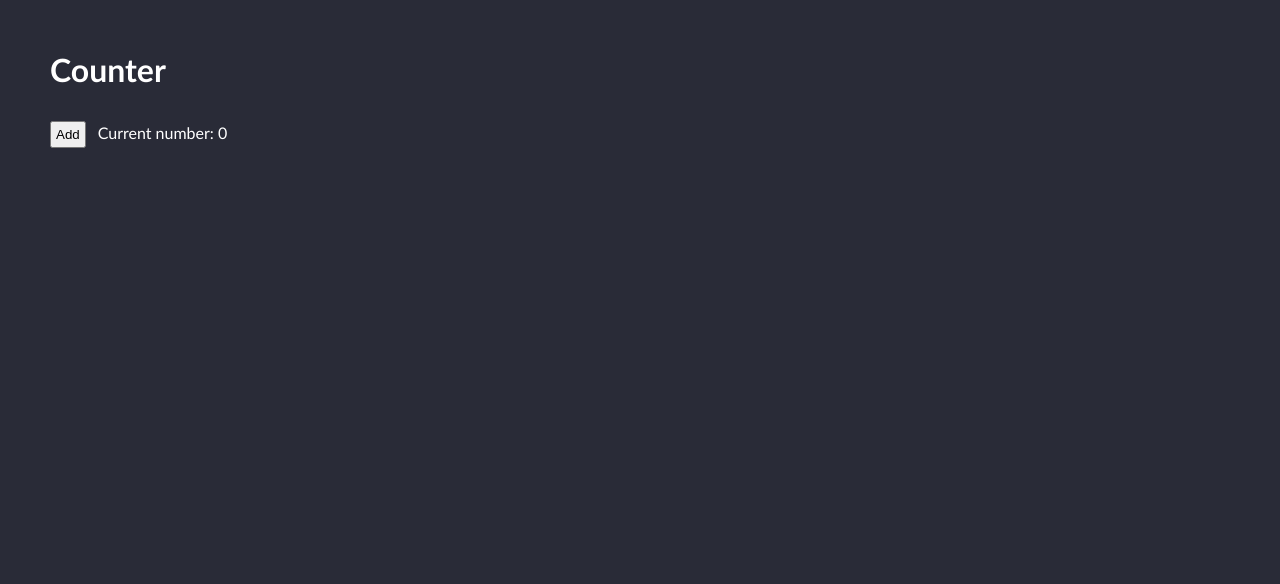
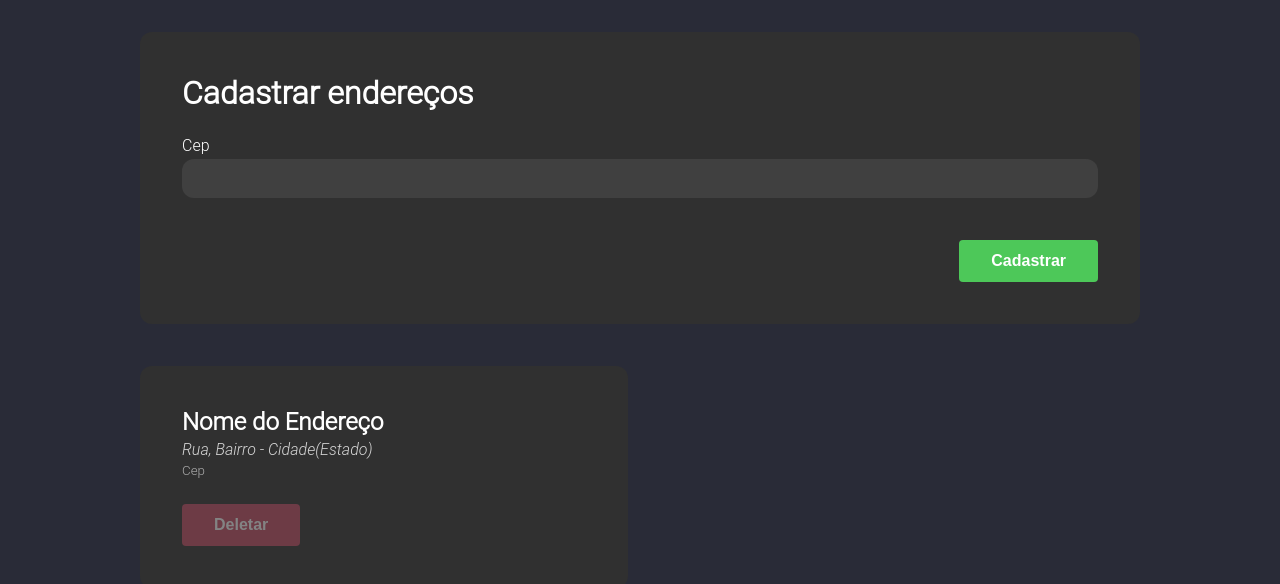
Before and after one commit to FilipeFariaas/front-end-III, a React (Vite) app in the folder class01/digital_house/: page / in a window 1280 px wide. Shown: the top 584 px of the page. Built offline with nearby package versions, Linux system fonts and the light colour scheme.

Commit message:
add class 15

```diff
--- a/class01/digital_house/src/App.jsx
+++ b/class01/digital_house/src/App.jsx
@@ -5,8 +5,12 @@ import {useEffect, useState} from "react";
 import {FourthClass} from "./classes/FourthClass";
 import {FifthClassItem} from "./components/FifthClassItem";
 import {SeventhClass} from "./classes/SeventhClass";
+import {UseEffect} from "./classes/UseEffect";
+import {Class15} from "./classes/class15/index.jsx";
 
 function App() {
+    const [toggle, setToggle] = useState(false)
+
     return (
         <>
             {/*<Login />*/}
@@ -14,7 +18,10 @@ function App() {
             {/*<ThirdClass />*/}
             {/*<FourthClass />*/}
             {/*<FifthClassItem />*/}
-            <SeventhClass />
+            {/*<SeventhClass />*/}
+            {/*{toggle && <UseEffect />}*/}
+            {/*<button onClick={() => setToggle(!toggle)}>{toggle ? "Hide " : "Show "}Text</button>*/}
+            {<Class15 />}
         </>
     )
 }
--- /dev/null
+++ b/class01/digital_house/src/classes/UseEffect/index.jsx
@@ -0,0 +1,50 @@
+import {useEffect, useState} from "react";
+import {Section} from "./style.js";
+
+export function UseEffect() {
+    const [users, setUsers] = useState([])
+
+    const getUserData = async () => {
+        try {
+            const response = await fetch('http://jsonplaceholder.typicode.com/users')
+            const userData = await response.json()
+            setUsers(userData)
+        } catch (error) {
+            console.log(error.message)
+        }
+    }
+
+    useEffect(() => {
+        getUserData()
+        console.log("Mount")
+        return () => console.log("Dismount")
+    }, [])
+
+    return (
+        <Section>
+            <h1>USE EFFECT</h1>
+            <br/>
+            <table>
+                <thead>
+                    <tr>
+                        <td>Name</td>
+                        <td>Email</td>
+                    </tr>
+                </thead>
+                <tbody>
+                {
+                    users.length > 0 &&
+                    users.map(user => {
+                        return (
+                            <tr key={user.id}>
+                                <td>{user.name}</td>
+                                <td>{user.email}</td>
+                            </tr>
+                        )
+                    })
+                }
+                </tbody>
+            </table>
+        </Section>
+    )
+}
--- /dev/null
+++ b/class01/digital_house/src/classes/UseEffect/style.js
@@ -0,0 +1,5 @@
+import styled from "styled-components";
+
+export const Section = styled.section`
+  color: white;
+`;
--- /dev/null
+++ b/class01/digital_house/src/classes/class15/index.jsx
@@ -0,0 +1,97 @@
+import {useEffect, useState} from 'react'
+import { Class15Item } from '../class15Item'
+import './style.scss'
+
+export function Class15() {
+
+    const [locations, setLocations] = useState([0])
+    const [cep, setCep] = useState('')
+
+    function searchCep(cepRecieved) {
+        setCep(cepRecieved)
+    }
+
+    // useEffect(() => {
+    //     fetch(`https://viacep.com.br/ws/${cepRecieved}/json/`).then(
+    //         (response) => {
+    //             response.json().then(
+    //                 address => {
+    //                     console.log(address)
+    //                     // setLocations([...locations, address])
+    //                 }
+    //             )
+    //         }
+    //     )
+    // }, [cep])
+
+    function addLocation(event) {
+        event.preventDefault()
+
+        fetch(`https://viacep.com.br/ws/${cep}/json/`).then(
+            (response) => {
+                response.json().then(
+                    address => {
+                        console.log(address)
+                        // setLocations([...locations, address])
+                    }
+                )
+            }
+        )
+
+        setLocations([...locations, cep])
+    }
+
+    function deleteLocation(currentLocation) {
+        const index = locations.indexOf(currentLocation);
+        if (index > -1) { // only splice array when item is found
+            locations.splice(index, 1); // 2nd parameter means remove one item only
+        }
+
+        setLocations([...locations])
+    }
+
+    return(
+
+        <div className="decima-quarta-aula-component">
+
+            <form>
+
+                <h1>Cadastrar endereços</h1>
+
+                <div>
+                    <label htmlFor="">Cep</label>
+                    <input
+                        type="number"
+                        value={cep}
+                        onChange={event => searchCep(event.target.value)}
+                    />
+                </div>
+
+                <button onClick={event => addLocation(event)}>Cadastrar</button>
+
+            </form>
+
+            <section className="locations">
+
+                {
+                    locations.map(
+                        (location, index) => {
+                            console.log("LOCATION: " + location)
+                            return (
+                                <Class15Item
+                                    key={index}
+                                    data={location}
+                                    onDeleteLocation={(currentLocation) => deleteLocation(currentLocation)}
+                                />
+                            )
+                        }
+                    )
+                }
+
+            </section>
+
+        </div>
+
+    )
+
+}
--- /dev/null
+++ b/class01/digital_house/src/classes/class15/style.scss
@@ -0,0 +1,90 @@
+.decima-quarta-aula-component {
+
+  width: 100%;
+  max-width: 1000px;
+  margin: 32px auto;
+
+  color: white;
+  font-family: "Roboto Light", sans-serif;
+
+  form {
+
+    background-color: #303030;
+    padding: 42px;
+    border-radius: 12px;
+    display: flex;
+    flex-direction: column;
+
+    h1 {
+
+      margin-bottom: 24px;
+
+    }
+
+    div {
+
+      display: flex;
+      flex-direction: column;
+      gap: 4px;
+      margin-bottom: 42px;
+
+      input {
+
+        color: white;
+        padding: 12px 24px;
+        background-color: #404040;
+        border-radius: 12px;
+        border: none;
+
+      }
+
+    }
+
+    button {
+
+      width: fit-content;
+      padding: 12px 32px;
+      border-radius: 4px;
+      border: none;
+      color: white;
+      background-color: rgb(77, 200, 89);
+      font-size: 16px;
+      font-weight: bold;
+      align-self: flex-end;
+      opacity: 1;
+
+      &:hover {
+
+        box-shadow: 0 0 20px rgb(77, 200, 89);
+
+      }
+
+    }
+
+  }
+
+  .locations {
+
+    width: 100%;
+    display: flex;
+    flex-wrap: wrap;
+    gap: 24px;
+    margin-top: 42px;
+
+  }
+
+  button {
+
+    transition: .2s ease-in-out;
+    opacity: .4;
+
+    &:hover {
+
+      cursor: pointer;
+      opacity: 1;
+
+    }
+
+  }
+
+}
--- /dev/null
+++ b/class01/digital_house/src/classes/class15Item/index.jsx
@@ -0,0 +1,24 @@
+import './style.scss'
+
+export function Class15Item(props) {
+
+    // bairro:"Vila Progresso (Zona Leste)"
+    // cep:"08041-510"
+    // complemento:""
+    // ddd:"11"
+    // gia:"1004"
+    // ibge:"3550308"
+    // localidade:"São Paulo"
+    // logradouro:"Rua Pascoal Tigano"
+    // siafi:"7107"
+    // uf:"SP"
+    return(
+        <div className="decima-quinta-aula-item">
+            <h1>Nome do Endereço</h1>
+            <address>Rua, Bairro - Cidade(Estado)</address>
+            <small>Cep</small>
+            <button onClick={() => props.onDeleteLocation(props.data)}>Deletar</button>
+        </div>
+    )
+
+}
--- /dev/null
+++ b/class01/digital_house/src/classes/class15Item/style.scss
@@ -0,0 +1,44 @@
+.decima-quinta-aula-item {
+
+  width: 100%;
+  max-width: calc(50% - 12px);
+  padding: 42px;
+  display: flex;
+  flex-direction: column;
+  gap: 4px;
+  background-color: #303030;
+  border-radius: 12px;
+
+  address {
+
+    opacity: .8;
+
+  }
+
+  small {
+
+    opacity: .6;
+
+  }
+
+  button {
+
+    width: fit-content;
+    padding: 12px 32px;
+    margin-top: 22px;
+    border-radius: 4px;
+    border: none;
+    color: white;
+    background-color: rgb(200, 77, 102);
+    font-size: 16px;
+    font-weight: bold;
+
+    &:hover {
+
+      opacity: .8;
+
+    }
+
+  }
+
+}
```
